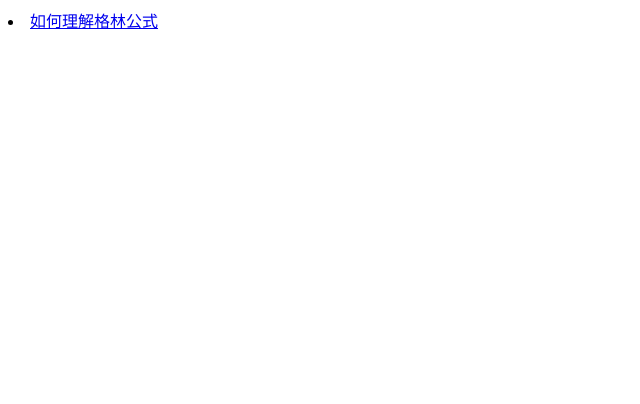
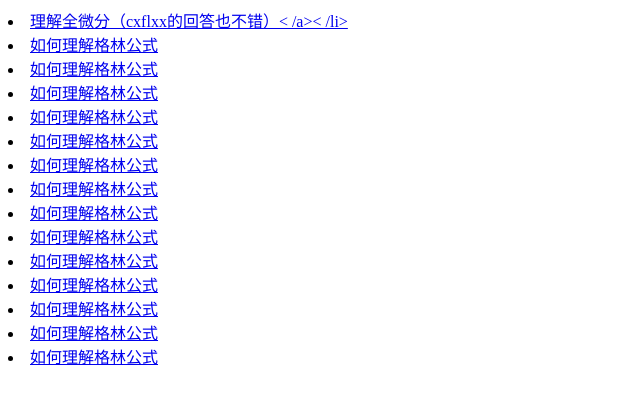
Before and after one commit to batmanjo/math, a plain HTML site: page index.html in a window 1280 px wide. Shown: the whole page, without its empty margins (0-640 px from the left). Drawn offline with Linux system fonts and the light colour scheme.

Commit message:
Update index.html

```diff
--- a/index.html
+++ b/index.html
@@ -8,6 +8,20 @@
     <title>Document</title>
 </head>
 <body>
+<li><a href="https://www.zhihu.com/question/31464934">理解全微分（cxflxx的回答也不错）< /a>< /li>
 <li><a href="https://www.zhihu.com/question/22674439">如何理解格林公式</a></li>
+    <li><a href="https://www.zhihu.com/question/22674439">如何理解格林公式</a></li>
+    <li><a href="https://www.zhihu.com/question/22674439">如何理解格林公式</a></li>
+    <li><a href="https://www.zhihu.com/question/22674439">如何理解格林公式</a></li>
+    <li><a href="https://www.zhihu.com/question/22674439">如何理解格林公式</a></li>
+    <li><a href="https://www.zhihu.com/question/22674439">如何理解格林公式</a></li>
+    <li><a href="https://www.zhihu.com/question/22674439">如何理解格林公式</a></li>
+    <li><a href="https://www.zhihu.com/question/22674439">如何理解格林公式</a></li>
+    <li><a href="https://www.zhihu.com/question/22674439">如何理解格林公式</a></li>
+    <li><a href="https://www.zhihu.com/question/22674439">如何理解格林公式</a></li>
+    <li><a href="https://www.zhihu.com/question/22674439">如何理解格林公式</a></li>
+    <li><a href="https://www.zhihu.com/question/22674439">如何理解格林公式</a></li>
+    <li><a href="https://www.zhihu.com/question/22674439">如何理解格林公式</a></li>
+    <li><a href="https://www.zhihu.com/question/22674439">如何理解格林公式</a></li>
 </body>
 </html>
```
